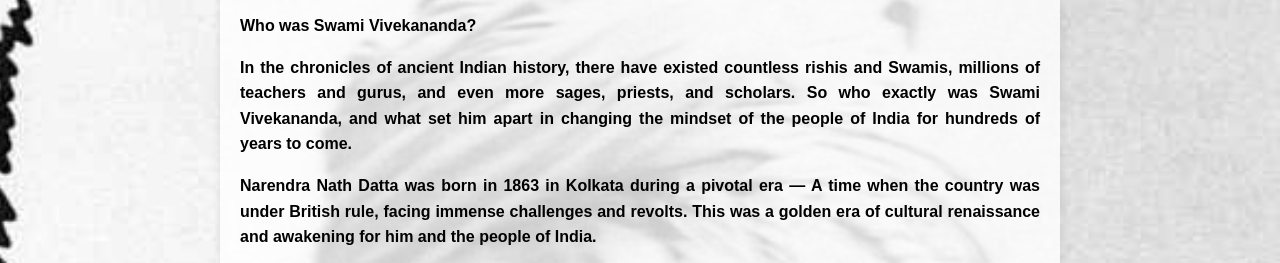
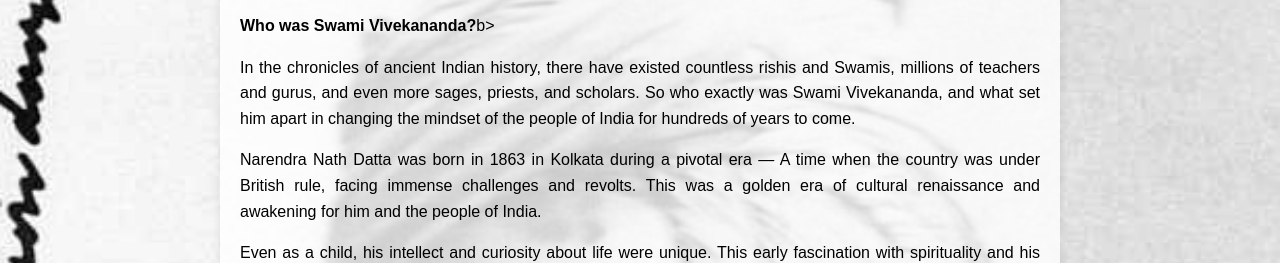
Before and after one commit to Akshatpy/Swami-Vivekananda, a website: page index.html in a window 1280 px wide. Shown: the part 457-720 px from the top of the page. Drawn offline with Linux system fonts and the light colour scheme.

Commit message:
Update index.html

```diff
--- a/index.html
+++ b/index.html
@@ -66,7 +66,7 @@
     </header>
 
     <main>
-       <p><b>Who was Swami Vivekananda?<b></p>
+       <p><b>Who was Swami Vivekananda?</b>b></p>
 
 <p>In the chronicles of ancient Indian history, there have existed countless rishis and Swamis, millions of teachers and gurus, and even more sages, priests, and scholars. So who exactly was Swami Vivekananda, and what set him apart in changing the mindset of the people of India for hundreds of years to come.</p>
 
```
